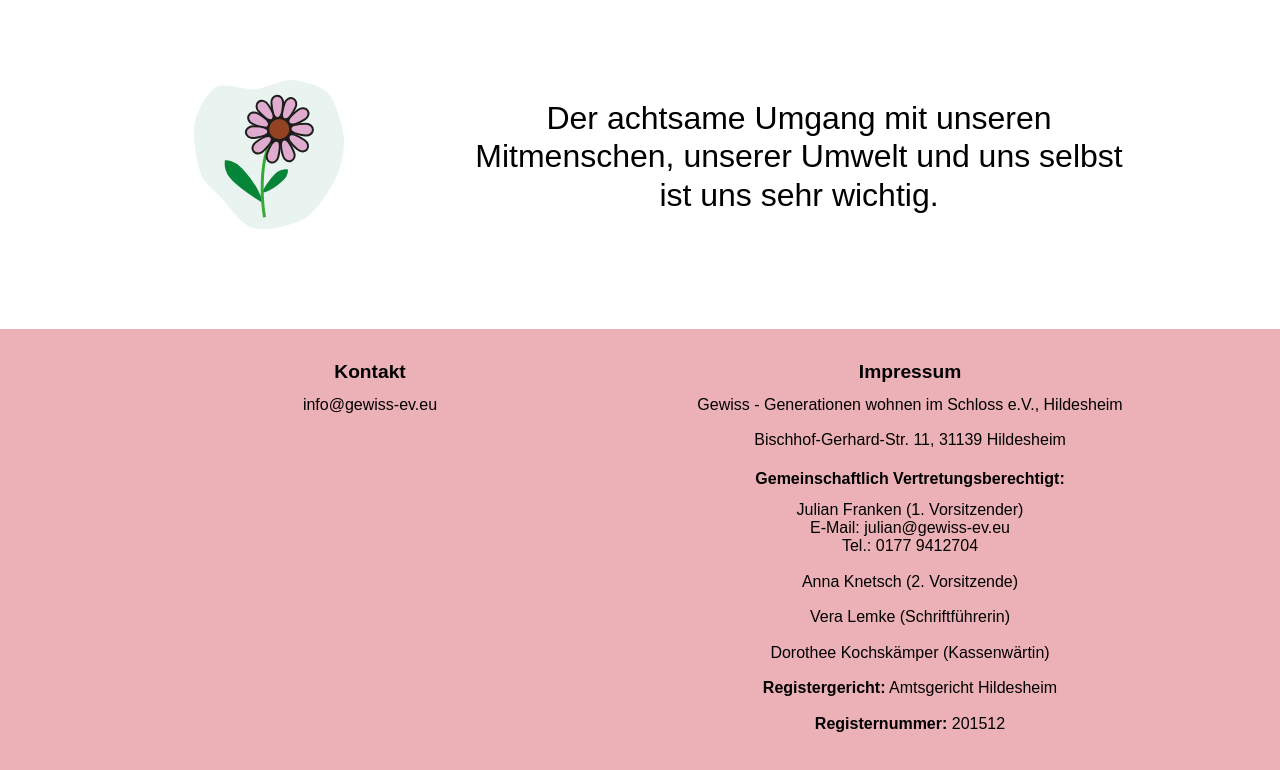
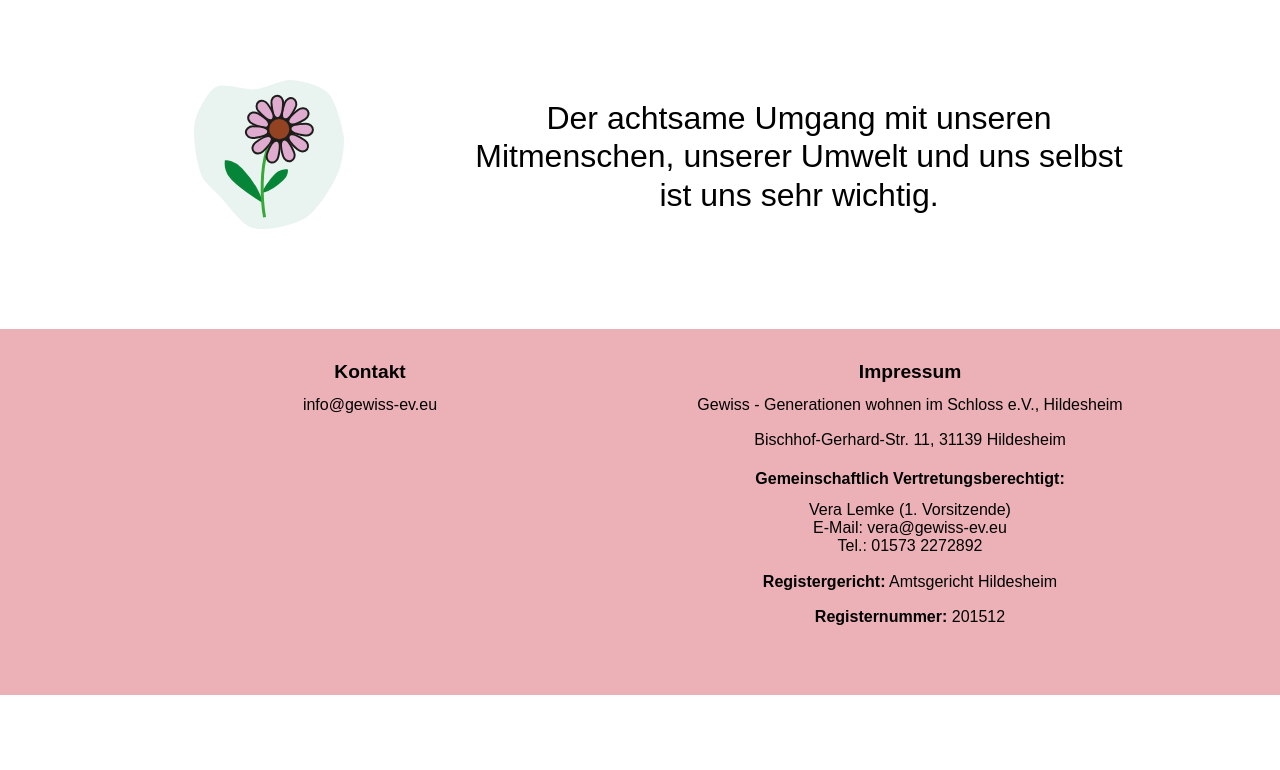
Before and after one commit to klueteruopa/gewissev, a Next.js app: page / in a window 1280 px wide. Shown: the part 2712-3482 px from the top of the page. After the commit the page ends 3407 px from the top, so only its background shows below. Built offline with nearby package versions, Linux system fonts and the light colour scheme.

Commit message:
Update Footer.tsx

```diff
--- a/components/Footer.tsx
+++ b/components/Footer.tsx
@@ -13,12 +13,9 @@ const Footer = () => {
                     <p>Gewiss - Generationen wohnen im Schloss e.V., Hildesheim</p>
                     <p>Bischhof-Gerhard-Str. 11, 31139 Hildesheim</p>
                     <h4>Gemeinschaftlich Vertretungsberechtigt:</h4>
-                    <p>Julian Franken (1. Vorsitzender)<br/>
-                    E-Mail: julian@gewiss-ev.eu<br/>
-                    Tel.: 0177 9412704</p>
-                    <p>Anna Knetsch (2. Vorsitzende)</p>
-                    <p>Vera Lemke (Schriftführerin)</p>
-                    <p>Dorothee Kochskämper (Kassenwärtin)</p>
+                    <p>Vera Lemke (1. Vorsitzende)<br/>
+                    E-Mail: vera@gewiss-ev.eu<br/>
+                    Tel.: 01573 2272892</p>
                     <p><b>Registergericht:</b> Amtsgericht Hildesheim</p>
                     <p><b>Registernummer:</b> 201512</p>
                 </div>
```
